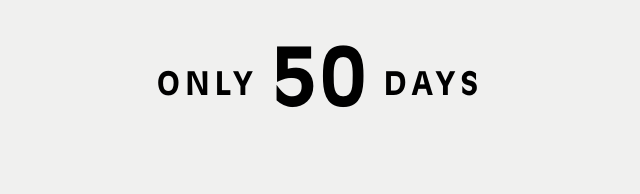
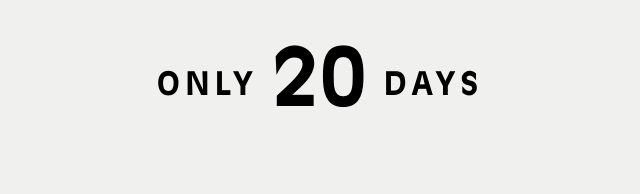
Before and after one commit to AlBGa/Tickingclock_3_Carnaby, a plain HTML site: page index.html in a window 1280 px wide. Shown: the top 194 px of the page, 320-960 px from the left. Drawn offline with Linux system fonts and the light colour scheme.

Commit message:
Fixed message 2

```diff
--- a/index.html
+++ b/index.html
@@ -25,7 +25,7 @@
 	<script>
 		var hourhand = document.getElementById('hourhand');
 		var minutehand = document.getElementById('minutehand');
-		var timerend = new Date(2018, 9, 3);
+		var timerend = new Date(2018, 8, 3);
 
 		var checkDayEnd = function() {
 			var date = new Date();
```
